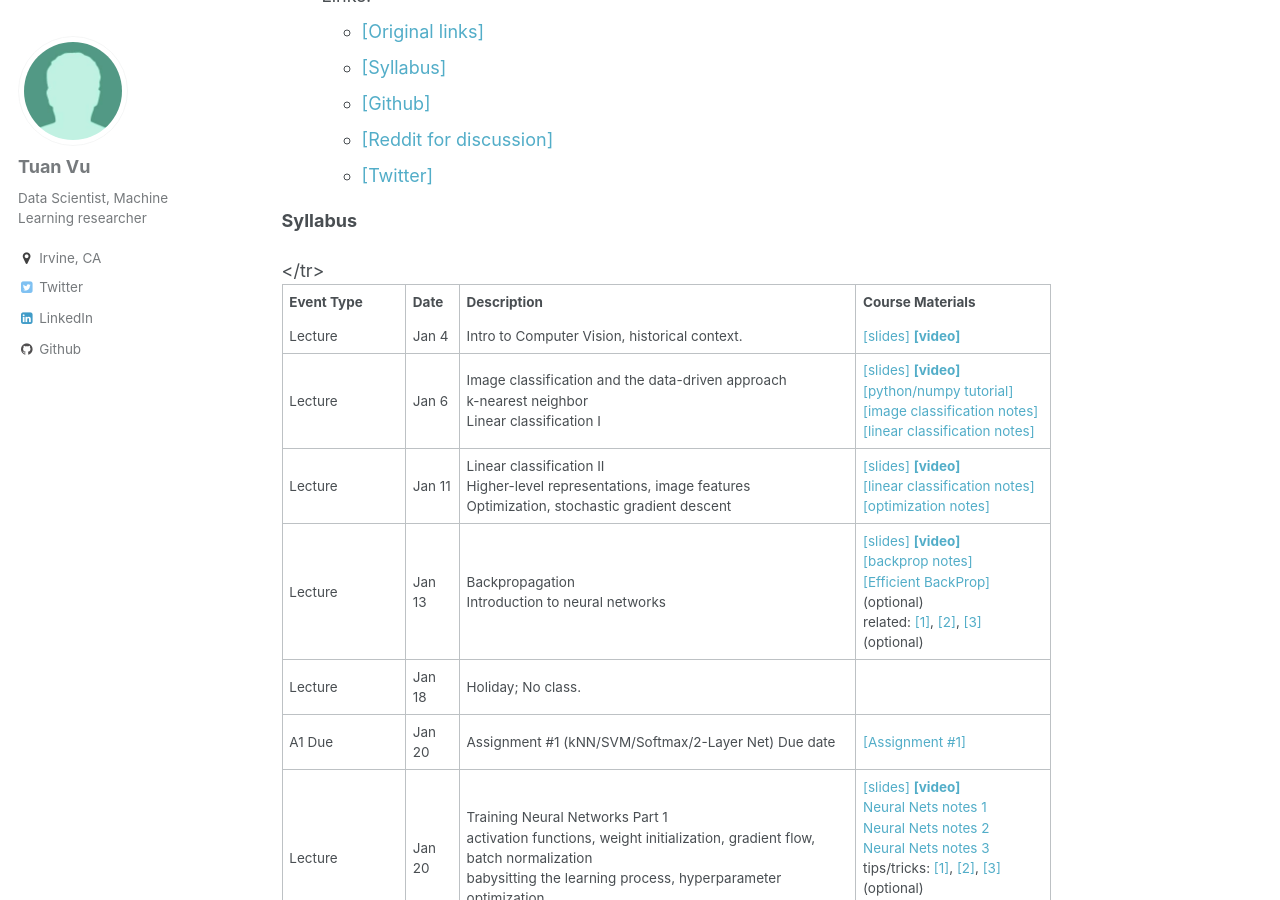
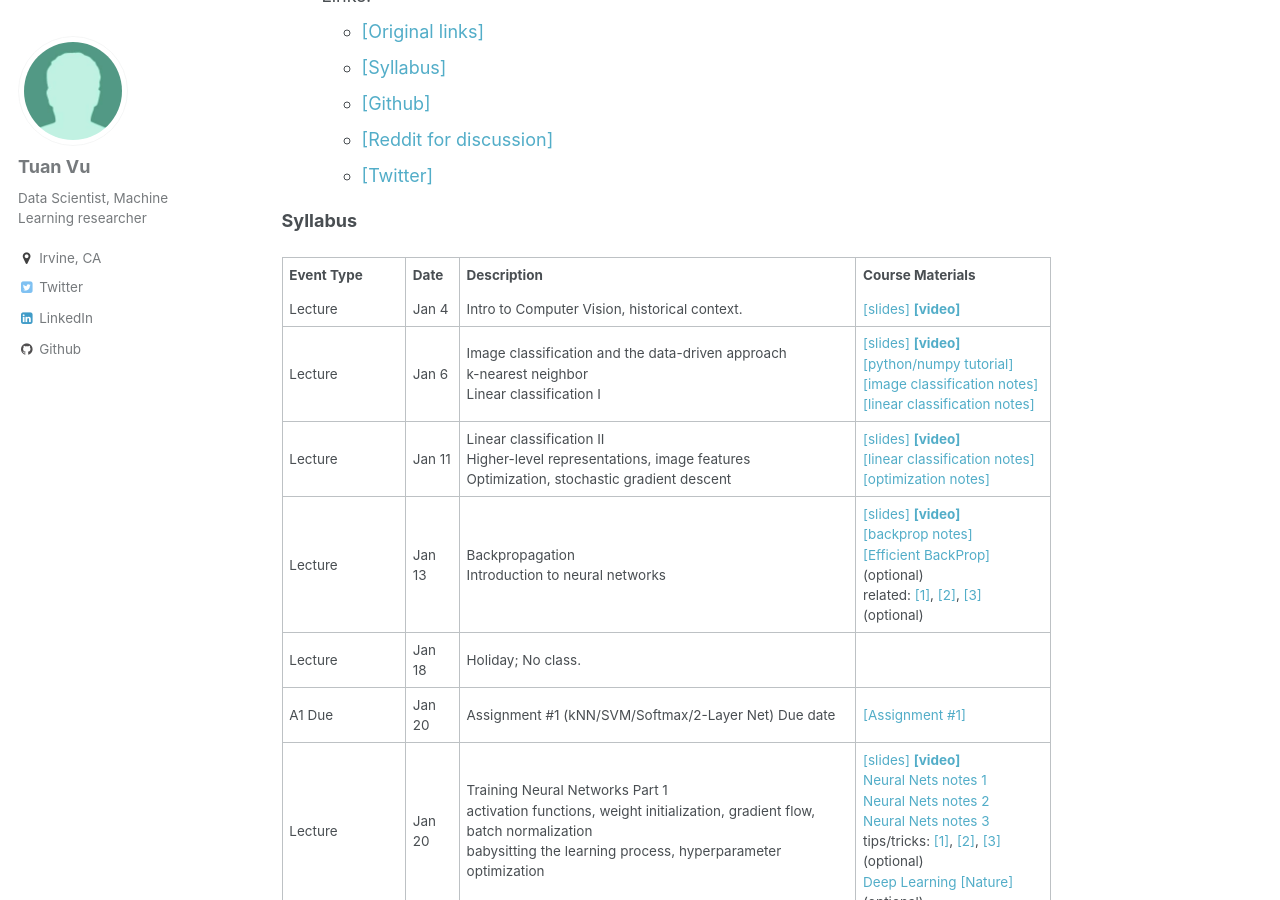
Before and after one commit to jeanho1/tuanavu.github.io, a Jekyll site: the page built from _posts/2016-08-28-deep-learning-lectures.md, in a window 1280 px wide and 900 px high, scrolled down 1367 px. Built offline with Jekyll 4.4.1, drawn with Linux system fonts in a browser that asks for light colours; comment, search, counter and statistics services are not loaded.

Commit message:
deep-learning-lectures

```diff
--- a/_posts/2016-08-28-deep-learning-lectures.md
+++ b/_posts/2016-08-28-deep-learning-lectures.md
@@ -73,7 +73,6 @@ In this post I posted Dr. Le’s lecture videos and added content links with sho
 
 <table>
     <th>Event Type</th><th>Date</th><th>Description</th><th>Course Materials</th>
-  </tr>
   <tr>
     <td>Lecture</td>
     <td>Jan 4</td>
```
